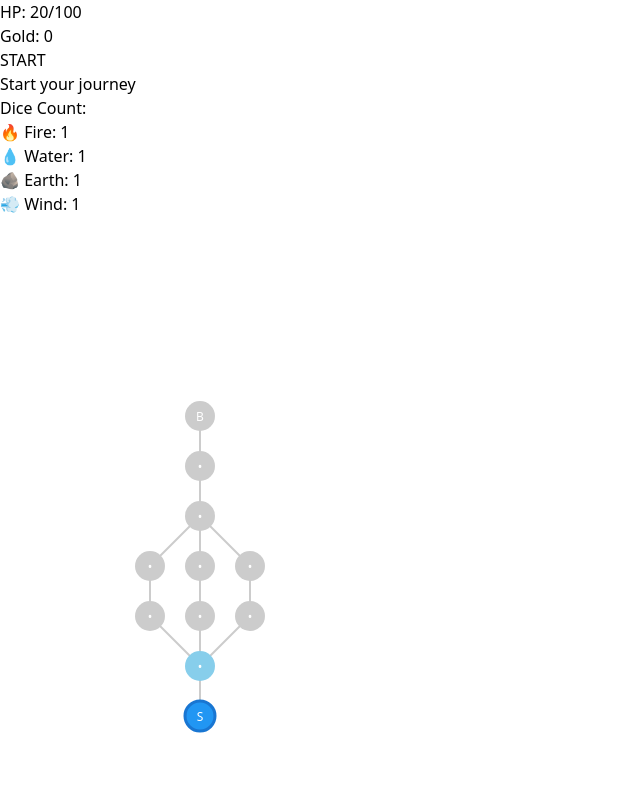
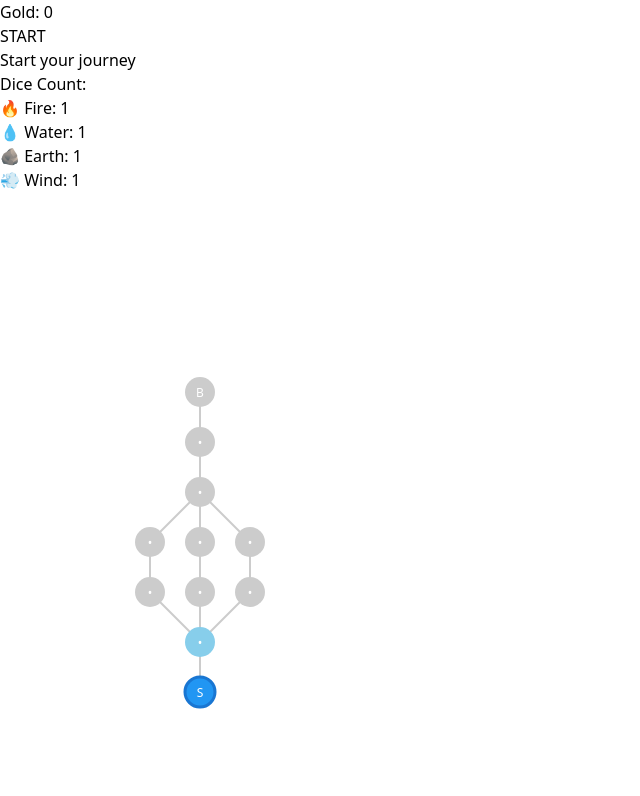
Before and after one commit to ArwynHwyl/game_icp, a React (Vite) app in the folder src/game_icp_frontend/: page /Trail in a window 1280 px wide. Shown: the top 796 px of the page, without its empty margins (0-640 px from the left). Built offline with nearby package versions, Linux system fonts and the light colour scheme.

Commit message:
แก้ dice+trail แล้ว

```diff
--- a/src/game_icp_frontend/src/components/exploretrail.jsx
+++ b/src/game_icp_frontend/src/components/exploretrail.jsx
@@ -319,7 +319,6 @@ const Trail = () => {
             <div className="relative w-full max-w-2xl bg-white p-8 rounded-lg shadow-lg">
                 {/* Player Status */}
                 <div className="absolute top-4 left-4 bg-white p-4 rounded-lg shadow-lg">
-                    <div className="mb-2">HP: {playerHealth}/100</div>
                     <div className="mb-2">{combatLog}</div>
                 </div>
 
```
